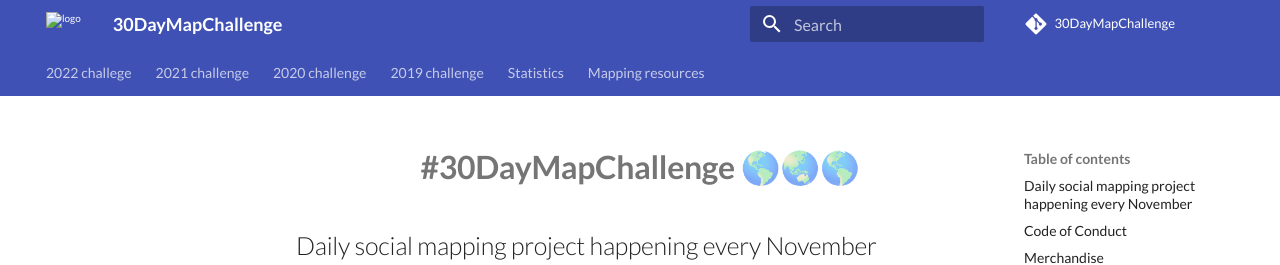
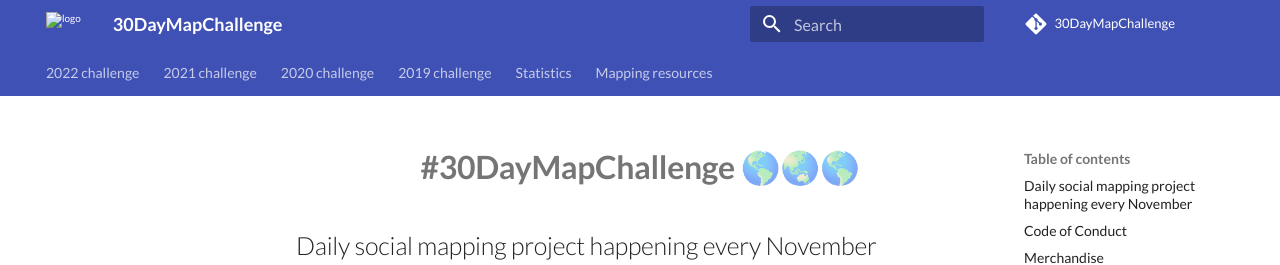
Before and after one commit to tjukanovt/30DayMapChallenge, an MkDocs documentation site: the page built from docs/index.md, in a window 1280 px wide and 900 px high. Shown: the top 265 px of the window. Built offline with MkDocs 1.6.1 and Material for MkDocs 9.7.7, drawn with Linux system fonts in a browser that asks for light colours; comment, search, counter and statistics services are not loaded.

Commit message:
fix site nav typo

```diff
--- a/mkdocs.yml
+++ b/mkdocs.yml
@@ -108,7 +108,7 @@
 
 ## Page tree
 nav:
-  - 2022 challege:
+  - 2022 challenge:
       - Portfolio collection: 2022/index.md
       - Most-liked tweets:
           - Day 01 - Point: 2022/day01_Points.md
```
